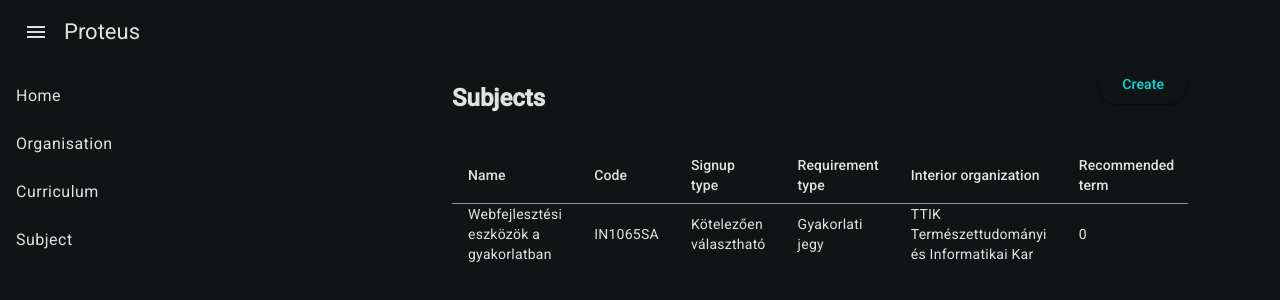
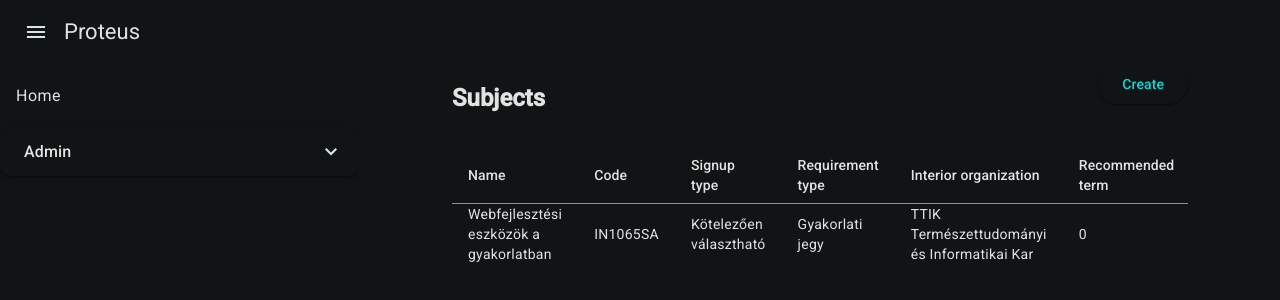
Before and after one commit to pasza003/proteus, an Angular app: page /subject in a window 1280 px wide. Both pictures are taken after a click on the button "menu". Shown: the top 300 px of the page. Built offline with nearby package versions, Linux system fonts and the light colour scheme.

Commit message:
Add admin routes

```diff
--- a/src/app/shared/components/sidebar/sidebar.component.html
+++ b/src/app/shared/components/sidebar/sidebar.component.html
@@ -11,6 +11,19 @@
                     <a mat-list-item [routerLink]="link.link">{{link.label}}</a>
                 }
             </mat-nav-list>
+
+            <mat-accordion>
+                <mat-expansion-panel>
+                  <mat-expansion-panel-header>
+                    <mat-panel-title>Admin</mat-panel-title>
+                  </mat-expansion-panel-header>
+                    <mat-nav-list>
+                        @for (link of adminLinks; track link) {
+                            <a mat-list-item [routerLink]="link.link">{{link.label}}</a>
+                        }
+                    </mat-nav-list>
+                </mat-expansion-panel>
+              </mat-accordion>
         </mat-sidenav>
 
         <mat-sidenav-content>
--- a/src/app/shared/components/sidebar/sidebar.component.ts
+++ b/src/app/shared/components/sidebar/sidebar.component.ts
@@ -1,6 +1,7 @@
 import { MediaMatcher } from '@angular/cdk/layout';
 import { Component, OnDestroy, inject, signal } from '@angular/core';
 import { MatButtonModule } from '@angular/material/button';
+import { MatExpansionModule } from '@angular/material/expansion';
 import { MatIconModule } from '@angular/material/icon';
 import { MatListModule } from '@angular/material/list';
 import { MatSidenavModule } from '@angular/material/sidenav';
@@ -9,13 +10,14 @@ import { RouterLink } from '@angular/router';
 
 @Component({
   selector: 'app-sidebar',
-  imports: [MatToolbarModule, MatButtonModule, MatIconModule, MatSidenavModule, MatListModule, RouterLink],
+  imports: [MatToolbarModule, MatButtonModule, MatIconModule, MatSidenavModule, MatListModule, RouterLink, MatExpansionModule],
   templateUrl: './sidebar.component.html',
   styleUrl: './sidebar.component.scss',
 })
 export class SidebarComponent implements OnDestroy {
-  protected readonly links = [
-    { label: 'Home', link: '/' },
+  protected readonly links = [{ label: 'Home', link: '/' }];
+
+  protected readonly adminLinks = [
     { label: 'Organisation', link: '/organisation' },
     { label: 'Curriculum', link: '/curriculum' },
     { label: 'Subject', link: '/subject' },
```
